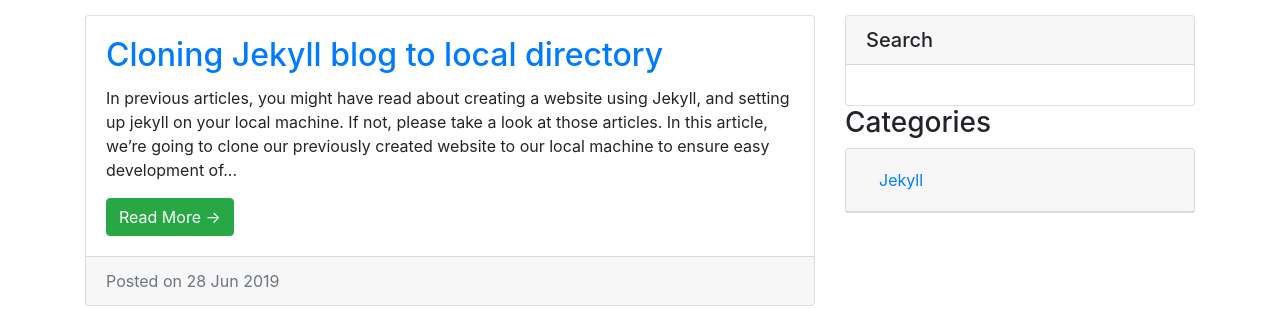
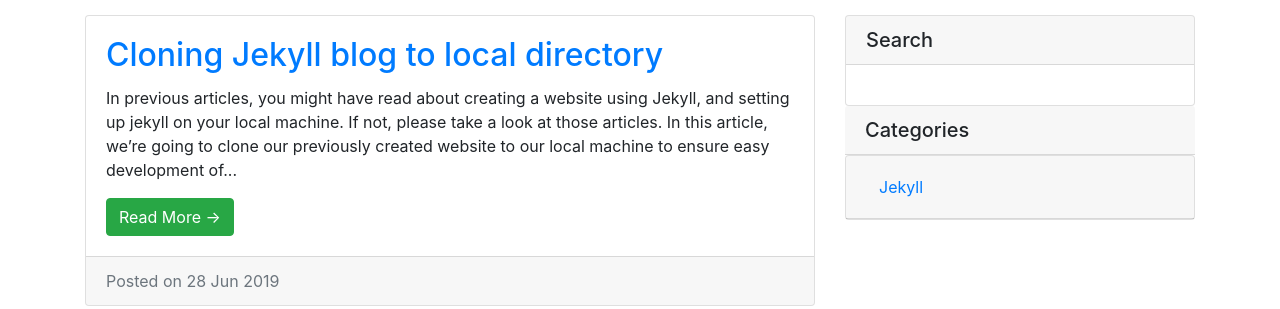
Before and after one commit to gracle/gracle.github.io, a Jekyll site: the page built from index.html, in a window 1280 px wide. Shown: the part 207-516 px from the top of the page. Built offline with Jekyll 4.4.1, drawn with Linux system fonts in a browser that asks for light colours; nearby versions of some CDN libraries; the list of posts is cut into pages by our own code; comment, search, counter and statistics services are not loaded.

Commit message:
Update default.html

```diff
--- a/_layouts/default.html
+++ b/_layouts/default.html
@@ -79,8 +79,9 @@
 
 
 <div id="accordian">
-<h3>Categories</h3>
-
+<div class="card-header">
+	<h5 class="mb-0">Categories</hh5>
+</div>
 
 {% for category in site.categories %}
  <div class="card">
```
